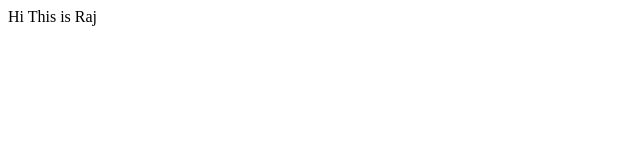
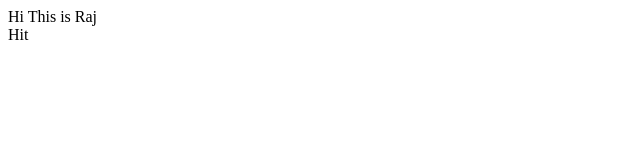
Before and after one commit to Rajasekar-N-stack/sample-repository, a plain HTML site: page index.html in a window 1280 px wide. Shown: the full height of the page, 0-640 px from the left. Drawn offline with Linux system fonts and the light colour scheme.

Commit message:
fix : the add command

```diff
--- a/index.html
+++ b/index.html
@@ -7,5 +7,6 @@
 </head>
 <body>
     <div>Hi This is Raj</div>
+    <div>Hit</div>
 </body>
 </html>
```
